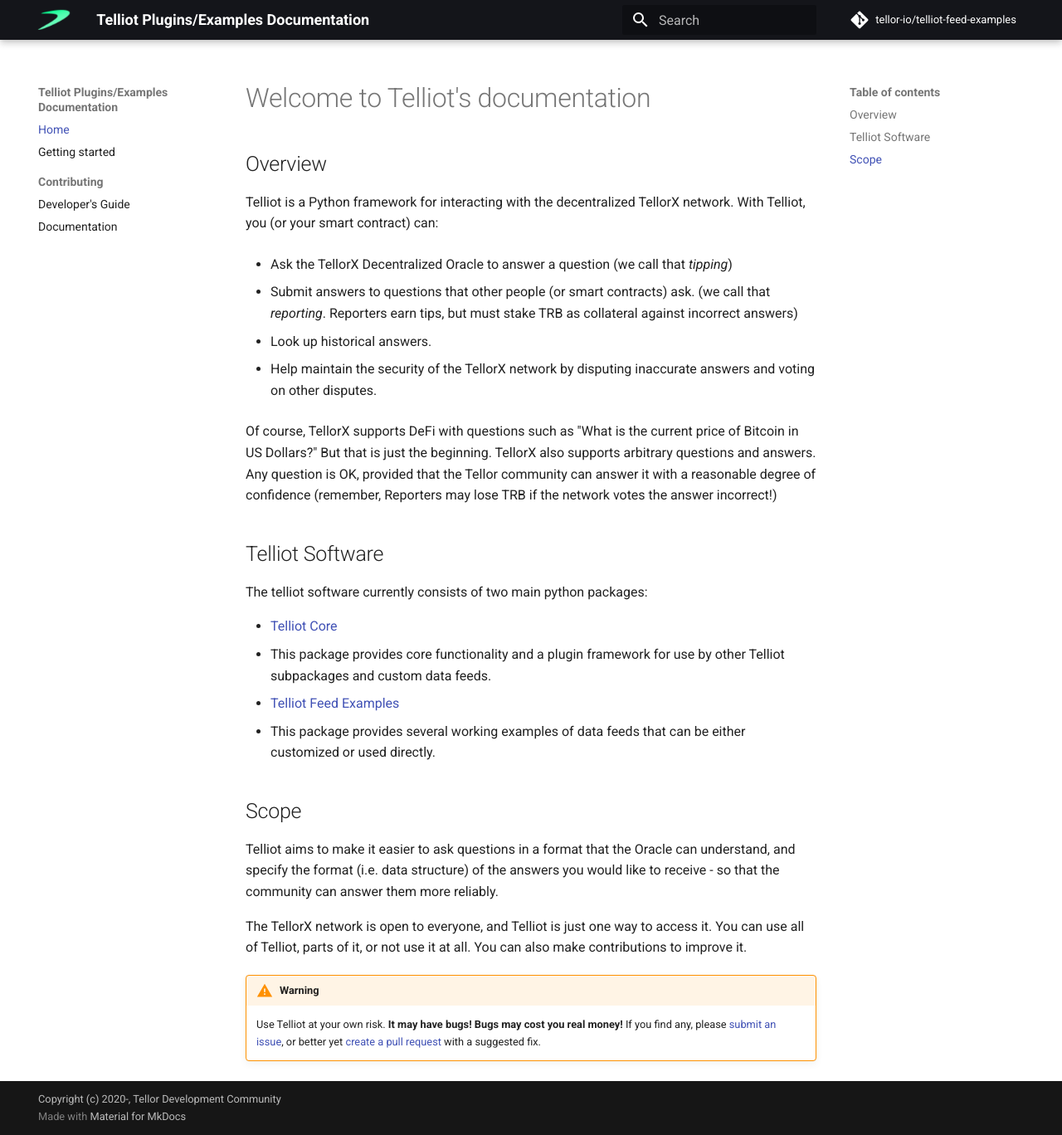
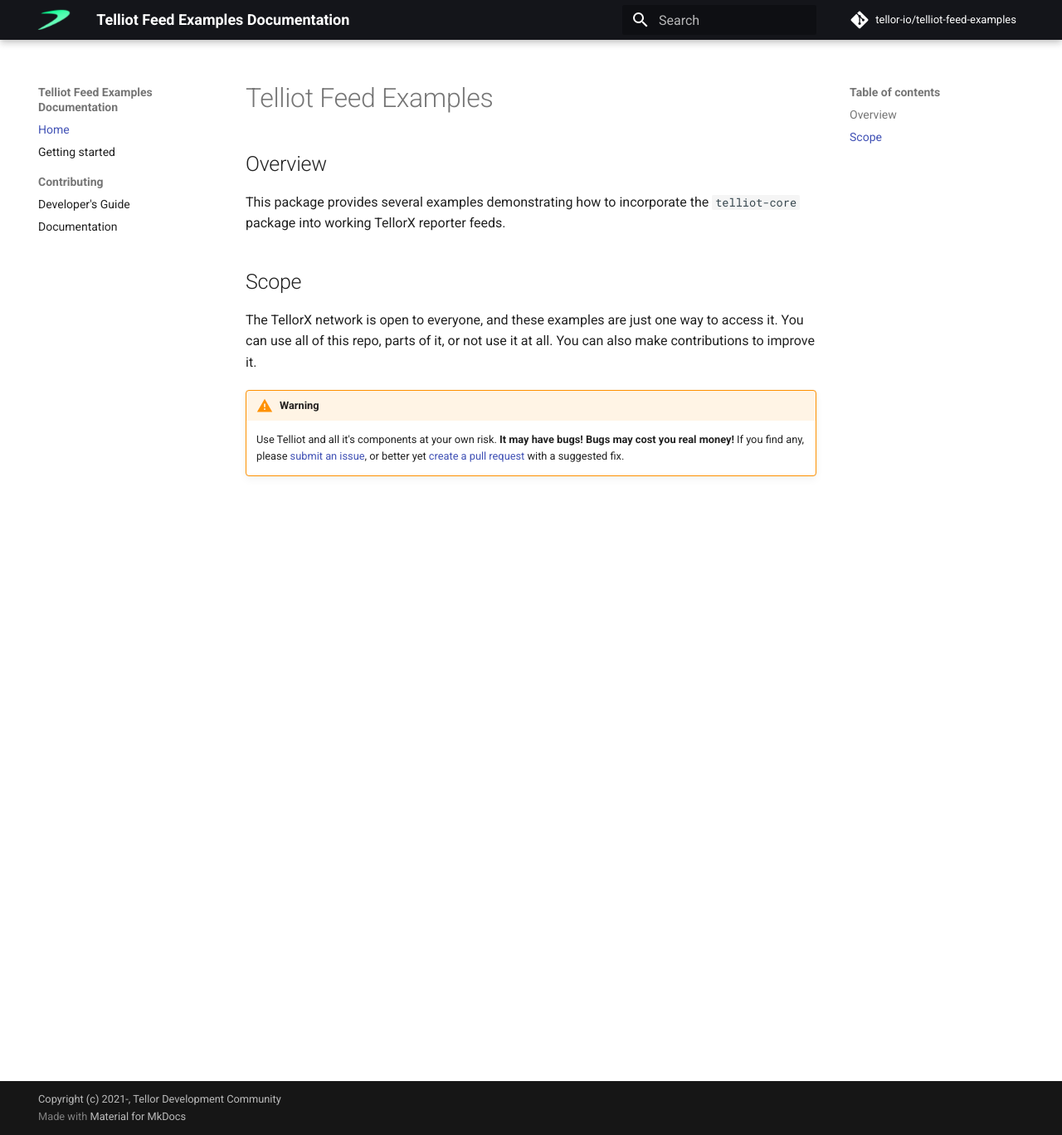
Before and after one commit to tellor-io/telliot-feeds, an MkDocs documentation site: the page built from docs/index.md, in a window 1280 px wide and 1368 px high. Shown: the whole window at 83% size. Built offline with MkDocs 1.6.1 and Material for MkDocs 9.7.7, drawn with Linux system fonts in a browser that asks for light colours; comment, search, counter and statistics services are not loaded.

Commit message:
Documentation updates

```diff
--- a/docs/index.md
+++ b/docs/index.md
@@ -1,57 +1,21 @@
-# Welcome to Telliot's documentation
+# Telliot Feed Examples
 
 ## Overview
 
-
-Telliot is a Python framework for interacting with the decentralized TellorX network.
-With Telliot, you (or your smart contract) can:
-
-* Ask the TellorX Decentralized Oracle to answer a question (we call that *tipping*)
-
-* Submit answers to questions that other people (or smart contracts) ask. (we call that *reporting*.  Reporters earn tips, but must stake TRB
-    as collateral against incorrect answers)
-
-* Look up historical answers.
-
-* Help maintain the security of the TellorX network by disputing inaccurate
-  answers and voting on other disputes.
-
-Of course, TellorX supports DeFi with questions such as "What is the
-current price of Bitcoin in US Dollars?"  But that is just the beginning.
-TellorX also supports arbitrary questions and answers.  Any question is OK, provided
-that the Tellor community can answer it with a reasonable
-degree of confidence (remember, Reporters may lose TRB if the network votes
-the answer incorrect!)
-
-## Telliot Software
-
-The telliot software currently consists of two main python packages:
-
-- [Telliot Core](https://github.com/tellor-io/telliot-core)
-  - This package provides core functionality and a plugin framework for use
-    by other Telliot subpackages and custom data feeds.
-
-- [Telliot Feed Examples](https://github.com/tellor-io/telliot-feed-examples)
-  - This package provides several working examples of data feeds that can be either customized
-    or used directly.
-
-
+This package provides several examples demonstrating how to
+incorporate the `telliot-core` package into working TellorX
+reporter feeds.
 
 
 ## Scope
 
-Telliot aims to make it easier to ask questions in a format that the Oracle
-can understand, and specify the format (i.e. data structure) of the
-answers you would like to receive - so that the community can answer
-them more reliably.
-
-The TellorX network is open to everyone, and Telliot is just
-one way to access it.  You can use all of Telliot, parts of it, or not
+The TellorX network is open to everyone, and these examples are just
+one way to access it.  You can use all of this repo, parts of it, or not
 use it at all.  You can also make contributions to improve it.
 
 
 !!! warning
-    Use Telliot at your own risk.  **It may have bugs!  Bugs may cost you real money!**
+    Use Telliot and all it's components at your own risk.  **It may have bugs!  Bugs may cost you real money!**
     If you find any, please [submit an issue](https://github.com/tellor-io/telliot-core/issues),
     or better yet [create a pull request](https://github.com/tellor-io/telliot-core/pulls)
     with a suggested fix.
--- a/mkdocs.yml
+++ b/mkdocs.yml
@@ -1,7 +1,7 @@
-site_name: Telliot Plugins/Examples Documentation
+site_name: Telliot Feed Examples Documentation
 
 # Project information
-site_name: Telliot Plugins/Examples Documentation
+site_name: Telliot Feed Examples Documentation
 site_url: https://tellor-io.github.io/telliot-feed-examples/
 site_author: Tellor Development Community
 site_description: >-
@@ -13,7 +13,7 @@
 edit_uri: ""
 
 # Copyright
-copyright: Copyright (c) 2020-, Tellor Development Community
+copyright: Copyright (c) 2021-, Tellor Development Community
 
 
 theme:
```
Also changed, not shown: README.md (+23 -42 lines), docs/contributing.md (+2 -2 lines), docs/getting-started.md (+10 -2 lines).
